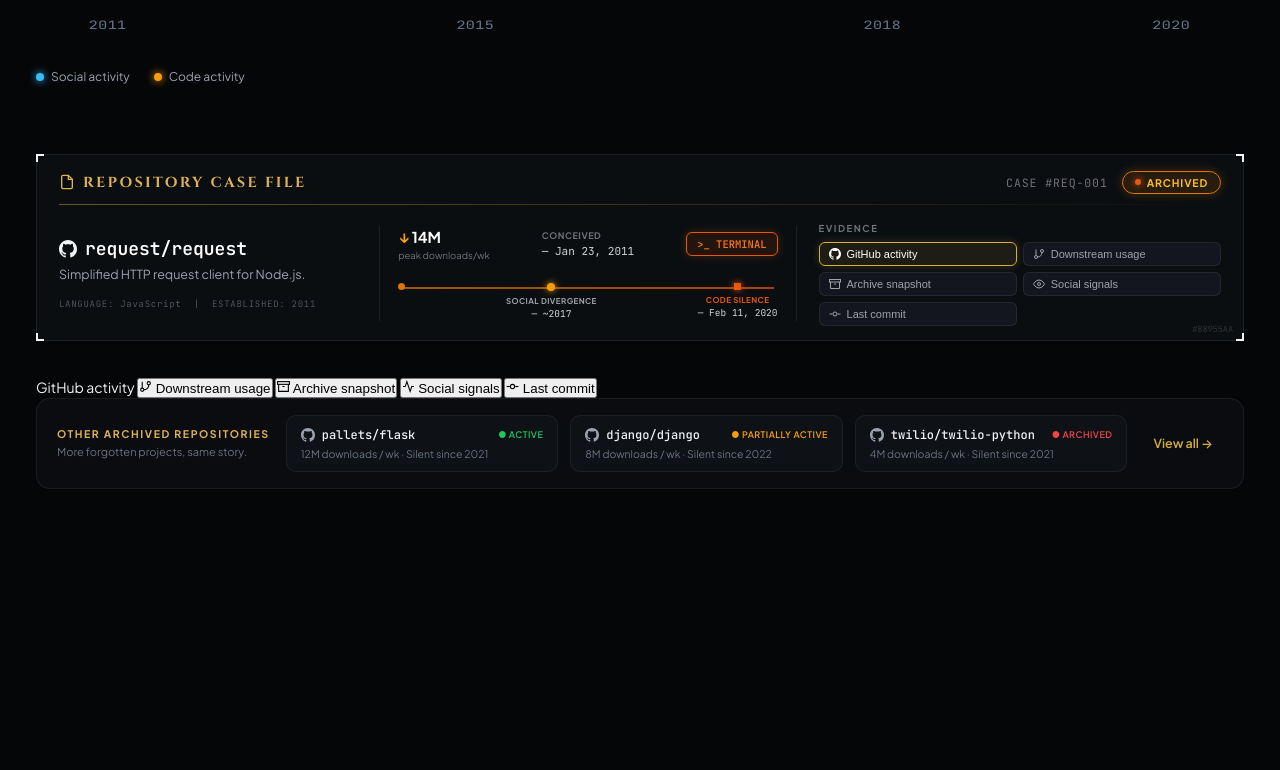
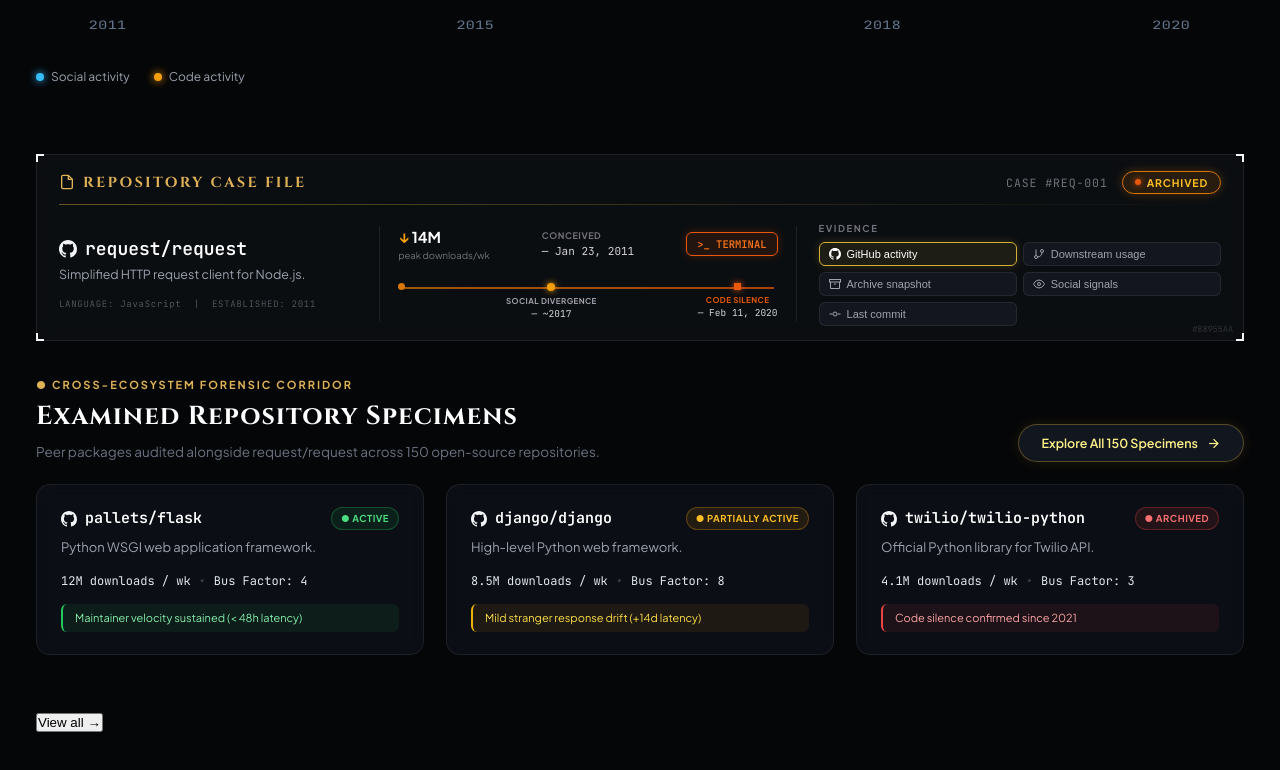
Before and after one commit to aiwithrajan/ofrenda, a plain HTML site: page altar/index.html in a window 1280 px wide. Shown: the part 1261-2031 px from the top of the page. Before the commit the page ends 1798 px from the top, so only its background shows below. Drawn offline with Linux system fonts and the light colour scheme.

Commit message:
fix(ui): remove orphaned buttons syntax error and upgrade peer specimen corridor to luxury cards

```diff
--- a/altar/app.js
+++ b/altar/app.js
@@ -216,6 +216,20 @@ function initModal() {
   if (viewAllBtn) viewAllBtn.addEventListener("click", openModal);
   if (closeBtn) closeBtn.addEventListener("click", closeModal);
 
+  const specimenCards = document.querySelectorAll(".specimen-card");
+  specimenCards.forEach((card) => {
+    card.addEventListener("click", () => {
+      const repo = card.getAttribute("data-repo");
+      chime.ring();
+      openModal();
+      const searchInput = document.getElementById("ledgerSearchInput");
+      if (searchInput && repo) {
+        searchInput.value = repo;
+        searchInput.dispatchEvent(new Event("input"));
+      }
+    });
+  });
+
   if (modal) {
     modal.addEventListener("click", (e) => {
       if (e.target === modal) closeModal();
--- a/altar/index.html
+++ b/altar/index.html
@@ -516,68 +516,85 @@
         <span class="dossier-docket-id">#88955AA</span>
       </div>
     </section>
-              GitHub activity
-            </button>
-            <button class="evidence-pill" data-evidence="downstream">
-              <svg width="13" height="13" viewBox="0 0 24 24" fill="none" stroke="currentColor" stroke-width="2"><line x1="6" y1="3" x2="6" y2="15"/><circle cx="18" cy="6" r="3"/><circle cx="6" cy="18" r="3"/><path d="M18 9a9 9 0 0 1-9 9"/></svg>
-              Downstream usage
-            </button>
-            <button class="evidence-pill" data-evidence="archive">
-              <svg width="13" height="13" viewBox="0 0 24 24" fill="none" stroke="currentColor" stroke-width="2"><polyline points="21 8 21 21 3 21 3 8"/><rect x="1" y="3" width="22" height="5"/><line x1="10" y1="12" x2="14" y2="12"/></svg>
-              Archive snapshot
-            </button>
-            <button class="evidence-pill" data-evidence="social">
-              <svg width="13" height="13" viewBox="0 0 24 24" fill="none" stroke="currentColor" stroke-width="2"><path d="M22 12h-4l-3 9L9 3l-3 9H2"/></svg>
-              Social signals
-            </button>
-            <button class="evidence-pill" data-evidence="commit">
-              <svg width="13" height="13" viewBox="0 0 24 24" fill="none" stroke="currentColor" stroke-width="2"><circle cx="12" cy="12" r="4"/><line x1="1.05" y1="12" x2="7" y2="12"/><line x1="17.01" y1="12" x2="22.96" y2="12"/></svg>
-              Last commit
-            </button>
-          </div>
+    <!-- Upgraded Peer Repositories Specimen Corridor -->
+    <section class="peer-corridor-section" aria-label="Cross-Ecosystem Examined Repositories">
+      <div class="peer-corridor-header">
+        <div class="peer-header-left">
+          <span class="corridor-eyebrow">● CROSS-ECOSYSTEM FORENSIC CORRIDOR</span>
+          <h2 class="corridor-title">Examined Repository Specimens</h2>
+          <p class="corridor-subtitle">Peer packages audited alongside request/request across 150 open-source repositories.</p>
         </div>
-      </article>
-
-    </section>
-
-    <!-- Bottom Strip: Other Archived Repositories -->
-    <footer class="peer-repos-strip" aria-label="Other Examined Repositories">
-      <div class="peer-header-col">
-        <span class="peer-eyebrow">OTHER ARCHIVED REPOSITORIES</span>
-        <span class="peer-desc">More forgotten projects, same story.</span>
+        <button type="button" class="btn-corridor-viewall" id="btnViewAllRepos">
+          <span>Explore All 150 Specimens</span>
+          <svg width="15" height="15" viewBox="0 0 24 24" fill="none" stroke="currentColor" stroke-width="2">
+            <line x1="5" y1="12" x2="19" y2="12"></line>
+            <polyline points="12 5 19 12 12 19"></polyline>
+          </svg>
+        </button>
       </div>
 
-      <div class="peer-cards-row">
+      <div class="peer-specimens-grid">
         <!-- Pallets / Flask -->
-        <div class="peer-repo-chip" data-repo="pallets/flask">
-          <div class="chip-main">
-            <svg class="gh-icon-chip" width="14" height="14" viewBox="0 0 24 24" fill="currentColor"><path d="M12 0C5.37 0 0 5.37 0 12c0 5.31 3.435 9.795 8.205 11.385.6.105.825-.255.825-.57 0-.285-.015-1.23-.015-2.235-3.015.555-3.795-.735-4.035-1.41-.135-.345-.72-1.41-1.23-1.695-.42-.225-1.02-.78-.015-.795.945-.015 1.62.87 1.845 1.23 1.08 1.815 2.805 1.305 3.495.99.105-.78.42-1.305.765-1.605-2.67-.3-5.46-1.335-5.46-5.925 0-1.305.465-2.385 1.23-3.225-.12-.3-.54-1.53.12-3.18 0 0 1.005-.315 3.3 1.23.96-.27 1.98-.405 3-.405s2.04.135 3 .405c2.295-1.56 3.3-1.23 3.3-1.23.66 1.65.24 2.88.12 3.18.765.84 1.23 1.905 1.23 3.225 0 4.605-2.805 5.625-5.475 5.925.435.375.81 1.095.81 2.22 0 1.605-.015 2.895-.015 3.3 0 .315.225.69.825.57A12.02 12.02 0 0024 12c0-6.63-5.37-12-12-12z"/></svg>
-            <span class="chip-name">pallets/flask</span>
-            <span class="chip-status status-active">● ACTIVE</span>
+        <article class="specimen-card" data-repo="pallets/flask">
+          <div class="s-card-top">
+            <div class="s-card-repo">
+              <svg class="gh-icon-chip" width="16" height="16" viewBox="0 0 24 24" fill="currentColor"><path d="M12 0C5.37 0 0 5.37 0 12c0 5.31 3.435 9.795 8.205 11.385.6.105.825-.255.825-.57 0-.285-.015-1.23-.015-2.235-3.015.555-3.795-.735-4.035-1.41-.135-.345-.72-1.41-1.23-1.695-.42-.225-1.02-.78-.015-.795.945-.015 1.62.87 1.845 1.23 1.08 1.815 2.805 1.305 3.495.99.105-.78.42-1.305.765-1.605-2.67-.3-5.46-1.335-5.46-5.925 0-1.305.465-2.385 1.23-3.225-.12-.3-.54-1.53.12-3.18 0 0 1.005-.315 3.3 1.23.96-.27 1.98-.405 3-.405s2.04.135 3 .405c2.295-1.56 3.3-1.23 3.3-1.23.66 1.65.24 2.88.12 3.18.765.84 1.23 1.905 1.23 3.225 0 4.605-2.805 5.625-5.475 5.925.435.375.81 1.095.81 2.22 0 1.605-.015 2.895-.015 3.3 0 .315.225.69.825.57A12.02 12.02 0 0024 12c0-6.63-5.37-12-12-12z"/></svg>
+              <span class="s-repo-name">pallets/flask</span>
+            </div>
+            <span class="s-status-badge status-active">● ACTIVE</span>
           </div>
-          <div class="chip-sub">12M downloads / wk &middot; Silent since 2021</div>
-        </div>
+          <p class="s-repo-desc">Python WSGI web application framework.</p>
+          <div class="s-stats-row">
+            <span class="s-stat-val">12M downloads / wk</span>
+            <span class="s-divider">&bull;</span>
+            <span class="s-stat-val">Bus Factor: 4</span>
+          </div>
+          <div class="s-footer-note note-healthy">
+            Maintainer velocity sustained (< 48h latency)
+          </div>
+        </article>
 
         <!-- Django / Django -->
-        <div class="peer-repo-chip" data-repo="django/django">
-          <div class="chip-main">
-            <svg class="gh-icon-chip" width="14" height="14" viewBox="0 0 24 24" fill="currentColor"><path d="M12 0C5.37 0 0 5.37 0 12c0 5.31 3.435 9.795 8.205 11.385.6.105.825-.255.825-.57 0-.285-.015-1.23-.015-2.235-3.015.555-3.795-.735-4.035-1.41-.135-.345-.72-1.41-1.23-1.695-.42-.225-1.02-.78-.015-.795.945-.015 1.62.87 1.845 1.23 1.08 1.815 2.805 1.305 3.495.99.105-.78.42-1.305.765-1.605-2.67-.3-5.46-1.335-5.46-5.925 0-1.305.465-2.385 1.23-3.225-.12-.3-.54-1.53.12-3.18 0 0 1.005-.315 3.3 1.23.96-.27 1.98-.405 3-.405s2.04.135 3 .405c2.295-1.56 3.3-1.23 3.3-1.23.66 1.65.24 2.88.12 3.18.765.84 1.23 1.905 1.23 3.225 0 4.605-2.805 5.625-5.475 5.925.435.375.81 1.095.81 2.22 0 1.605-.015 2.895-.015 3.3 0 .315.225.69.825.57A12.02 12.02 0 0024 12c0-6.63-5.37-12-12-12z"/></svg>
-            <span class="chip-name">django/django</span>
-            <span class="chip-status status-partial">● PARTIALLY ACTIVE</span>
+        <article class="specimen-card" data-repo="django/django">
+          <div class="s-card-top">
+            <div class="s-card-repo">
+              <svg class="gh-icon-chip" width="16" height="16" viewBox="0 0 24 24" fill="currentColor"><path d="M12 0C5.37 0 0 5.37 0 12c0 5.31 3.435 9.795 8.205 11.385.6.105.825-.255.825-.57 0-.285-.015-1.23-.015-2.235-3.015.555-3.795-.735-4.035-1.41-.135-.345-.72-1.41-1.23-1.695-.42-.225-1.02-.78-.015-.795.945-.015 1.62.87 1.845 1.23 1.08 1.815 2.805 1.305 3.495.99.105-.78.42-1.305.765-1.605-2.67-.3-5.46-1.335-5.46-5.925 0-1.305.465-2.385 1.23-3.225-.12-.3-.54-1.53.12-3.18 0 0 1.005-.315 3.3 1.23.96-.27 1.98-.405 3-.405s2.04.135 3 .405c2.295-1.56 3.3-1.23 3.3-1.23.66 1.65.24 2.88.12 3.18.765.84 1.23 1.905 1.23 3.225 0 4.605-2.805 5.625-5.475 5.925.435.375.81 1.095.81 2.22 0 1.605-.015 2.895-.015 3.3 0 .315.225.69.825.57A12.02 12.02 0 0024 12c0-6.63-5.37-12-12-12z"/></svg>
+              <span class="s-repo-name">django/django</span>
+            </div>
+            <span class="s-status-badge status-partial">● PARTIALLY ACTIVE</span>
           </div>
-          <div class="chip-sub">8M downloads / wk &middot; Silent since 2022</div>
-        </div>
+          <p class="s-repo-desc">High-level Python web framework.</p>
+          <div class="s-stats-row">
+            <span class="s-stat-val">8.5M downloads / wk</span>
+            <span class="s-divider">&bull;</span>
+            <span class="s-stat-val">Bus Factor: 8</span>
+          </div>
+          <div class="s-footer-note note-warning">
+            Mild stranger response drift (+14d latency)
+          </div>
+        </article>
 
         <!-- Twilio / Twilio-Python -->
-        <div class="peer-repo-chip" data-repo="twilio/twilio-python">
-          <div class="chip-main">
-            <svg class="gh-icon-chip" width="14" height="14" viewBox="0 0 24 24" fill="currentColor"><path d="M12 0C5.37 0 0 5.37 0 12c0 5.31 3.435 9.795 8.205 11.385.6.105.825-.255.825-.57 0-.285-.015-1.23-.015-2.235-3.015.555-3.795-.735-4.035-1.41-.135-.345-.72-1.41-1.23-1.695-.42-.225-1.02-.78-.015-.795.945-.015 1.62.87 1.845 1.23 1.08 1.815 2.805 1.305 3.495.99.105-.78.42-1.305.765-1.605-2.67-.3-5.46-1.335-5.46-5.925 0-1.305.465-2.385 1.23-3.225-.12-.3-.54-1.53.12-3.18 0 0 1.005-.315 3.3 1.23.96-.27 1.98-.405 3-.405s2.04.135 3 .405c2.295-1.56 3.3-1.23 3.3-1.23.66 1.65.24 2.88.12 3.18.765.84 1.23 1.905 1.23 3.225 0 4.605-2.805 5.625-5.475 5.925.435.375.81 1.095.81 2.22 0 1.605-.015 2.895-.015 3.3 0 .315.225.69.825.57A12.02 12.02 0 0024 12c0-6.63-5.37-12-12-12z"/></svg>
-            <span class="chip-name">twilio/twilio-python</span>
-            <span class="chip-status status-archived">● ARCHIVED</span>
+        <article class="specimen-card" data-repo="twilio/twilio-python">
+          <div class="s-card-top">
+            <div class="s-card-repo">
+              <svg class="gh-icon-chip" width="16" height="16" viewBox="0 0 24 24" fill="currentColor"><path d="M12 0C5.37 0 0 5.37 0 12c0 5.31 3.435 9.795 8.205 11.385.6.105.825-.255.825-.57 0-.285-.015-1.23-.015-2.235-3.015.555-3.795-.735-4.035-1.41-.135-.345-.72-1.41-1.23-1.695-.42-.225-1.02-.78-.015-.795.945-.015 1.62.87 1.845 1.23 1.08 1.815 2.805 1.305 3.495.99.105-.78.42-1.305.765-1.605-2.67-.3-5.46-1.335-5.46-5.925 0-1.305.465-2.385 1.23-3.225-.12-.3-.54-1.53.12-3.18 0 0 1.005-.315 3.3 1.23.96-.27 1.98-.405 3-.405s2.04.135 3 .405c2.295-1.56 3.3-1.23 3.3-1.23.66 1.65.24 2.88.12 3.18.765.84 1.23 1.905 1.23 3.225 0 4.605-2.805 5.625-5.475 5.925.435.375.81 1.095.81 2.22 0 1.605-.015 2.895-.015 3.3 0 .315.225.69.825.57A12.02 12.02 0 0024 12c0-6.63-5.37-12-12-12z"/></svg>
+              <span class="s-repo-name">twilio/twilio-python</span>
+            </div>
+            <span class="s-status-badge status-archived">● ARCHIVED</span>
           </div>
-          <div class="chip-sub">4M downloads / wk &middot; Silent since 2021</div>
-        </div>
+          <p class="s-repo-desc">Official Python library for Twilio API.</p>
+          <div class="s-stats-row">
+            <span class="s-stat-val">4.1M downloads / wk</span>
+            <span class="s-divider">&bull;</span>
+            <span class="s-stat-val">Bus Factor: 3</span>
+          </div>
+          <div class="s-footer-note note-dead">
+            Code silence confirmed since 2021
+          </div>
+        </article>
       </div>
+    </section>
 
       <button class="view-all-link" id="btnViewAllRepos">
         View all &rarr;
--- a/altar/style.css
+++ b/altar/style.css
@@ -1235,117 +1235,201 @@ html, body {
 }
 
 /* ==========================================================================
-   BOTTOM PEER REPOSITORIES STRIP
+   UPGRADED PEER SPECIMEN CORRIDOR (Luxury Forensic Showcase)
    ========================================================================== */
-.peer-repos-strip {
-  background: rgba(12, 14, 18, 0.8);
-  border: 1px solid var(--border-subtle);
-  border-radius: var(--radius-card);
-  padding: 16px 20px;
-  display: flex;
-  align-items: center;
+.peer-corridor-section {
+  width: 100%;
+  margin-top: 16px;
+  margin-bottom: 56px;
+}
+
+.peer-corridor-header {
+  display: flex;
+  align-items: flex-end;
   justify-content: space-between;
-  gap: 16px;
-}
-
-.peer-header-col {
-  display: flex;
-  flex-direction: column;
-  gap: 2px;
-  min-width: 190px;
-}
-
-.peer-eyebrow {
-  font-size: 10.5px;
+  margin-bottom: 22px;
+  gap: 20px;
+}
+
+.peer-header-left {
+  display: flex;
+  flex-direction: column;
+}
+
+.corridor-eyebrow {
+  font-size: 11px;
   font-weight: 700;
-  letter-spacing: 0.15em;
+  letter-spacing: 0.18em;
   color: #dfb256;
 }
 
-.peer-desc {
-  font-size: 11px;
+.corridor-title {
+  font-family: var(--font-serif);
+  font-size: 26px;
+  font-weight: 700;
+  color: var(--text-white);
+  letter-spacing: 0.04em;
+  margin: 4px 0 6px;
+}
+
+.corridor-subtitle {
+  font-size: 13.5px;
   color: var(--text-muted);
 }
 
-.peer-cards-row {
-  display: flex;
-  align-items: center;
-  gap: 12px;
-  flex: 1;
-}
-
-.peer-repo-chip {
-  flex: 1;
-  background: rgba(18, 22, 28, 0.7);
-  border: 1px solid rgba(255, 255, 255, 0.06);
-  border-radius: 10px;
-  padding: 10px 14px;
-  cursor: pointer;
-  transition: all 0.2s ease;
-}
-
-.peer-repo-chip:hover {
-  border-color: rgba(212, 175, 55, 0.3);
-  background: rgba(24, 29, 38, 0.9);
-}
-
-.chip-main {
-  display: flex;
-  align-items: center;
-  gap: 7px;
-  margin-bottom: 2px;
-}
-
-.gh-icon-chip {
-  color: var(--text-secondary);
-}
-
-.chip-name {
-  font-family: var(--font-mono);
-  font-size: 12px;
-  font-weight: 500;
-  color: var(--text-primary);
-}
-
-.chip-status {
-  margin-left: auto;
-  font-size: 9px;
-  font-weight: 600;
-  letter-spacing: 0.05em;
-}
-
-.status-active {
-  color: var(--accent-emerald);
-}
-
-.status-partial {
-  color: #f59e0b;
-}
-
-.status-archived {
-  color: #ef4444;
-}
-
-.chip-sub {
-  font-size: 10.5px;
-  color: var(--text-muted);
-}
-
-.view-all-link {
-  background: none;
-  border: none;
-  color: var(--accent-gold);
+.btn-corridor-viewall {
+  display: inline-flex;
+  align-items: center;
+  gap: 8px;
+  padding: 10px 22px;
+  border-radius: var(--radius-pill);
+  border: 1px solid rgba(212, 175, 55, 0.35);
+  background: rgba(22, 26, 36, 0.85);
+  color: #fef08a;
   font-family: var(--font-sans);
   font-size: 12.5px;
   font-weight: 600;
   cursor: pointer;
   white-space: nowrap;
-  padding: 6px 10px;
-  transition: color 0.2s ease;
-}
-
-.view-all-link:hover {
+  transition: all 0.25s ease;
+  box-shadow: 0 0 14px rgba(212, 175, 55, 0.12);
+}
+
+.btn-corridor-viewall:hover {
+  background: rgba(30, 36, 52, 0.95);
+  border-color: #f59e0b;
   color: #ffffff;
+  transform: translateY(-2px);
+  box-shadow: 0 0 20px rgba(245, 158, 11, 0.25);
+}
+
+/* 3-Card Responsive Grid */
+.peer-specimens-grid {
+  display: grid;
+  grid-template-columns: repeat(3, 1fr);
+  gap: 22px;
+}
+
+.specimen-card {
+  background: rgba(14, 17, 24, 0.82);
+  border: 1px solid rgba(255, 255, 255, 0.08);
+  border-radius: var(--radius-card);
+  padding: 22px 24px;
+  cursor: pointer;
+  transition: all 0.25s ease;
+  backdrop-filter: blur(8px);
+  -webkit-backdrop-filter: blur(8px);
+  display: flex;
+  flex-direction: column;
+}
+
+.specimen-card:hover {
+  border-color: rgba(212, 175, 55, 0.38);
+  transform: translateY(-3px);
+  box-shadow: 0 12px 30px rgba(0, 0, 0, 0.55);
+}
+
+.s-card-top {
+  display: flex;
+  align-items: center;
+  justify-content: space-between;
+  margin-bottom: 8px;
+}
+
+.s-card-repo {
+  display: flex;
+  align-items: center;
+  gap: 8px;
+}
+
+.s-repo-name {
+  font-family: var(--font-mono);
+  font-size: 15px;
+  font-weight: 600;
+  color: var(--text-white);
+}
+
+.s-status-badge {
+  font-size: 9.5px;
+  font-weight: 700;
+  letter-spacing: 0.05em;
+  padding: 3px 9px;
+  border-radius: var(--radius-pill);
+}
+
+.s-status-badge.status-active {
+  color: #4ade80;
+  background: rgba(34, 197, 94, 0.1);
+  border: 1px solid rgba(34, 197, 94, 0.3);
+}
+
+.s-status-badge.status-partial {
+  color: #fbbf24;
+  background: rgba(245, 158, 11, 0.1);
+  border: 1px solid rgba(245, 158, 11, 0.3);
+}
+
+.s-status-badge.status-archived {
+  color: #f87171;
+  background: rgba(239, 68, 68, 0.1);
+  border: 1px solid rgba(239, 68, 68, 0.3);
+}
+
+.s-repo-desc {
+  font-size: 13px;
+  color: var(--text-secondary);
+  line-height: 1.4;
+  margin-bottom: 16px;
+}
+
+.s-stats-row {
+  display: flex;
+  align-items: center;
+  gap: 8px;
+  font-family: var(--font-mono);
+  font-size: 12px;
+  color: #e2e8f0;
+  margin-bottom: 14px;
+}
+
+.s-divider {
+  color: rgba(255, 255, 255, 0.2);
+}
+
+.s-footer-note {
+  margin-top: auto;
+  font-size: 11px;
+  padding: 6px 12px;
+  border-radius: 6px;
+  font-family: var(--font-sans);
+}
+
+.note-healthy {
+  background: rgba(34, 197, 94, 0.08);
+  color: #86efac;
+  border-left: 2.5px solid #22c55e;
+}
+
+.note-warning {
+  background: rgba(245, 158, 11, 0.08);
+  color: #fde047;
+  border-left: 2.5px solid #eab308;
+}
+
+.note-dead {
+  background: rgba(239, 68, 68, 0.08);
+  color: #fca5a5;
+  border-left: 2.5px solid #ef4444;
+}
+
+@media (max-width: 960px) {
+  .peer-corridor-header {
+    flex-direction: column;
+    align-items: flex-start;
+  }
+  .peer-specimens-grid {
+    grid-template-columns: 1fr;
+  }
 }
 
 /* ==========================================================================
```
